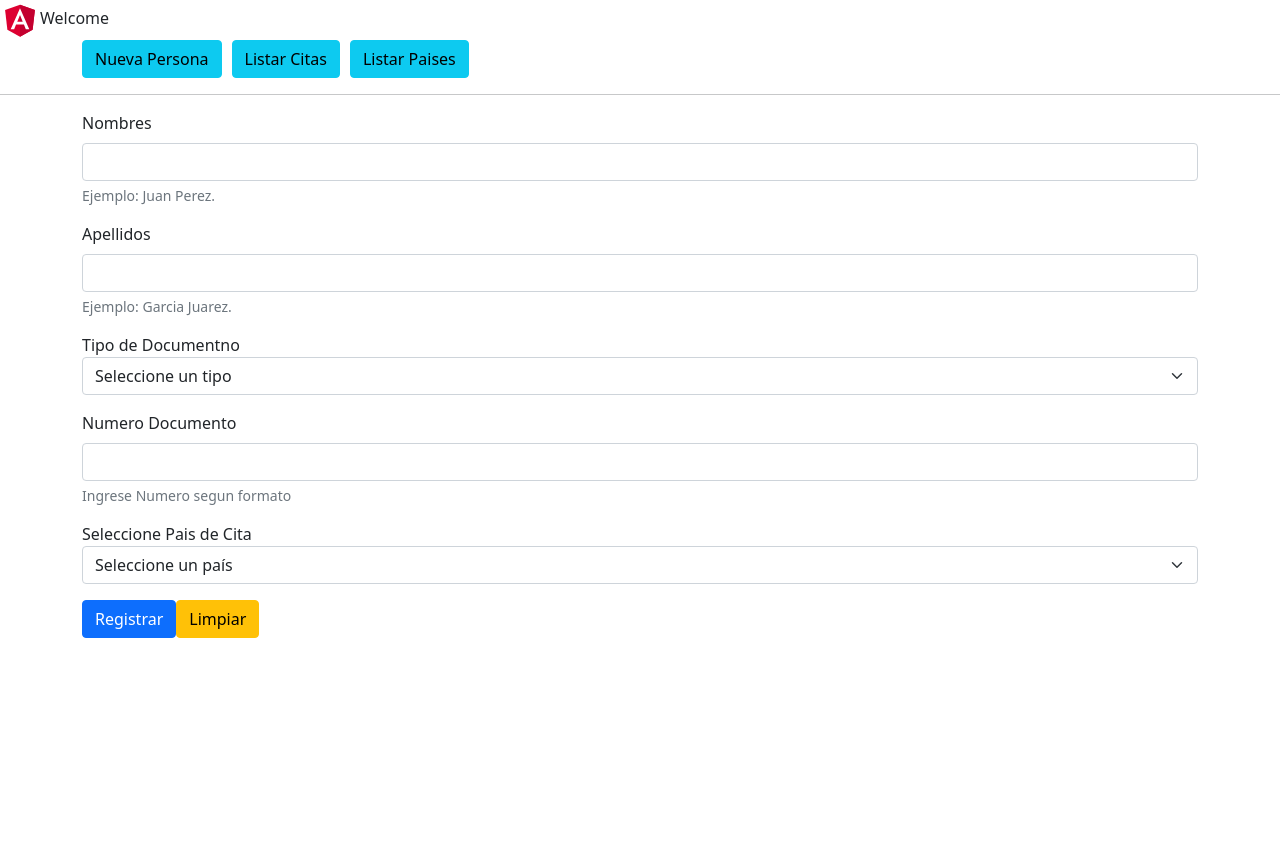
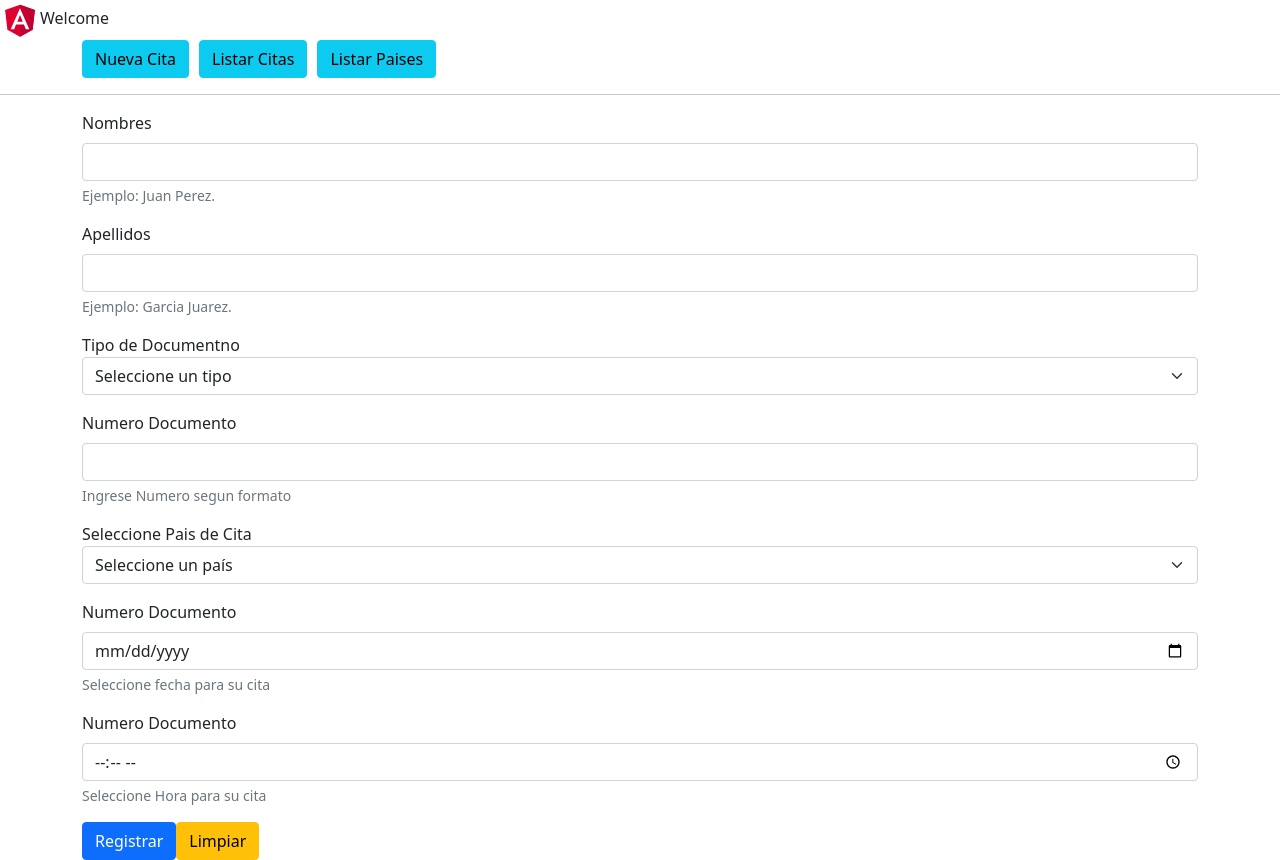
Before and after one commit to navnelson7/crudspringangular, an Angular app: page /add in a window 1280 px wide. Before the commit the page ends 800 px from the top, so only its background shows below. Built offline with nearby package versions, Linux system fonts and the light colour scheme.

Commit message:
agregando campos para fecha y hora de la cita

```diff
--- a/src/app/app.component.html
+++ b/src/app/app.component.html
@@ -9,7 +9,7 @@
 </div>
 
   <div class="container">
-    <button (click)="Nuevo()" class="btn btn-info">Nueva Persona</button>
+    <button (click)="Nuevo()" class="btn btn-info">Nueva Cita</button>
     <button (click)="Listar()" class="btn btn-info" style="margin-left: 10px;">Listar Citas</button>
     <button (click)="ListarPais()" class="btn btn-info" style="margin-left: 10px;">Listar Paises</button>
   </div>
--- a/src/app/persona/add/add.component.html
+++ b/src/app/persona/add/add.component.html
@@ -35,6 +35,16 @@
                 <option value="">Panamá</option>
             </select>
         </div>
+        <div class="mb-3">
+            <label for="fecha" class="form-label" id="fecha">Numero Documento</label>
+            <input type="date" class="form-control" id="fecha">
+            <div class="form-text" id="fecha">Seleccione fecha para su cita</div>
+        </div>
+        <div class="mb-3">
+            <label for="hora" class="form-label" id="hora">Numero Documento</label>
+            <input type="time" class="form-control" id="hora">
+            <div class="form-text" id="fecha">Seleccione Hora para su cita</div>
+        </div>
         <button type="submit" class="btn btn-primary">Registrar</button>
         <button type="submit" class="btn btn-warning">Limpiar</button>
       </form>
```
